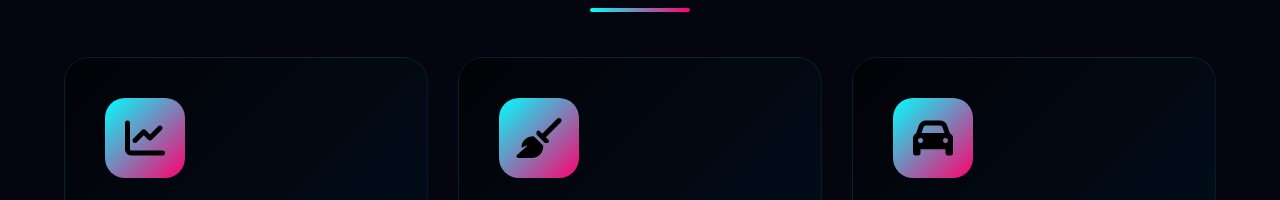
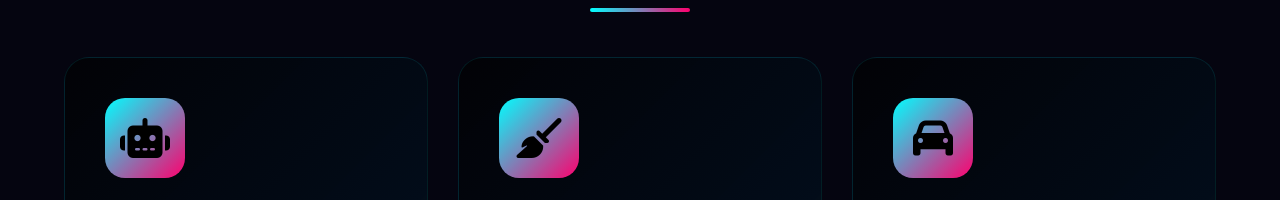
Before and after one commit to umarfarooqoq90368-prog/Umar, a website: page index.html in a window 1280 px wide. Shown: the part 3126-3326 px from the top of the page. Drawn offline with Linux system fonts and the light colour scheme.

Commit message:
Update index.html

```diff
--- a/index.html
+++ b/index.html
@@ -1147,7 +1147,7 @@
         <h2 class="section-title reveal"><span>Featured Projects</span></h2>
         <div class="projects-grid">
             <div class="project-card reveal">
-                <div class="project-icon"><i class="fas fa-chart-line"></i></div>
+                <div class="project-icon"><i class="fas fa-robot"></i></div>
                 <h3>AI Chatbot</h3>
                 <p>Intelligent chatbot built with Python and OpenAI API for engaging conversations.</p>
                 <a href="#" class="project-link">View Project <i class="fas fa-arrow-right"></i></a>
```
